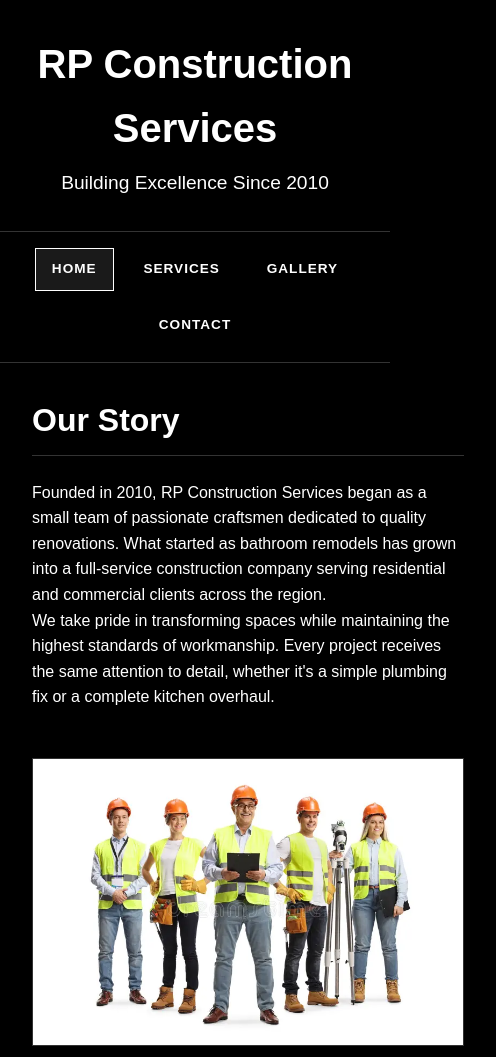
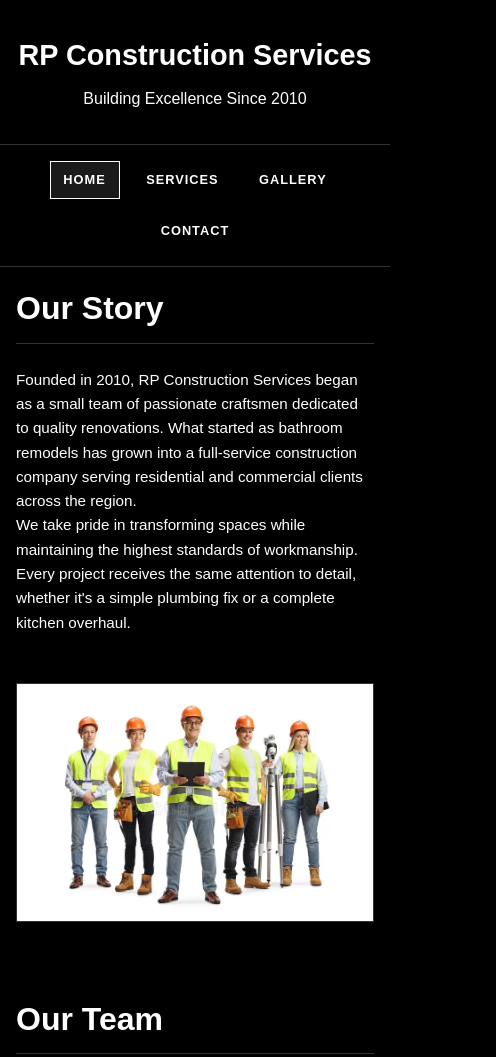
Before and after one commit to YaqeenM/R.P-Contractors-, a plain HTML site: page index.html in a window 390 px wide. Shown: the top 1057 px of the page, 496 px wide, since content can reach past the window. Drawn offline with Linux system fonts and the light colour scheme.

Commit message:
Update index.html

```diff
--- a/index.html
+++ b/index.html
@@ -1,8 +1,8 @@
 <!DOCTYPE html>
 <html lang="en">
 <head>
-    <meta charset="UTF-8">
-    <meta name="viewport" content="width=device-width, initial-scale=1.0">
+  <meta charset="UTF-8" />
+  <meta name="viewport" content="width=device-width, initial-scale=1.0" />
   <title>RP Construction Services</title>
   <style>
     :root {
@@ -29,7 +29,6 @@
       flex-direction: column;
     }
 
-        /* HEADER - Now matches services.html exactly */
     header {
       padding: 3rem 2rem;
       text-align: center;
@@ -48,7 +47,6 @@
       margin: 0 auto;
     }
 
-        /* NAVIGATION - Perfect match to services.html */
     nav {
       background-color: var(--bg-color);
       border-bottom: 1px solid var(--border-color);
@@ -86,10 +84,9 @@
 
     nav a.active {
       border-color: var(--highlight-color);
-            background-color: rgba(255,255,255,0.1);
+      background-color: rgba(255, 255, 255, 0.1);
     }
 
-        /* MAIN CONTENT */
     .container {
       max-width: 1200px;
       margin: 0 auto;
@@ -104,11 +101,7 @@
       align-items: center;
     }
 
-        .about-text {
-            flex: 1;
-            min-width: 300px;
-        }
-
+    .about-text,
     .about-image {
       flex: 1;
       min-width: 300px;
@@ -117,6 +110,8 @@
     .about-image img {
       width: 100%;
       border: 1px solid var(--border-color);
+      max-width: 100%;
+      height: auto;
     }
 
     h2 {
@@ -174,6 +169,7 @@
       margin-top: auto;
     }
 
+    /* Tablet styles */
     @media (max-width: 768px) {
       header {
         padding: 2rem 1rem;
@@ -197,10 +193,46 @@
         font-size: 0.85rem;
       }
     }
+
+    /* Mobile styles */
+    @media (max-width: 480px) {
+      h1 {
+        font-size: 1.8rem;
+      }
+
+      header p {
+        font-size: 1rem;
+      }
+
+      .container {
+        padding: 1rem;
+      }
+
+      .team-grid {
+        grid-template-columns: 1fr;
+      }
+
+      .values-list {
+        grid-template-columns: 1fr;
+      }
+
+      nav a {
+        padding: 0.5rem 0.8rem;
+        font-size: 0.8rem;
+      }
+
+      .value-item,
+      .team-member {
+        padding: 1rem;
+      }
+
+      .about-text p {
+        font-size: 0.95rem;
+      }
+    }
   </style>
 </head>
 <body>
-
   <header>
     <h1>RP Construction Services</h1>
     <p>Building Excellence Since 2010</p>
@@ -215,7 +247,6 @@
       <a href="contact.html">Contact</a>
     </div>
   </nav>
-
 
   <div class="container">
     <section class="about-section">
```
Lines whose indentation alone changed are shown as unchanged.
